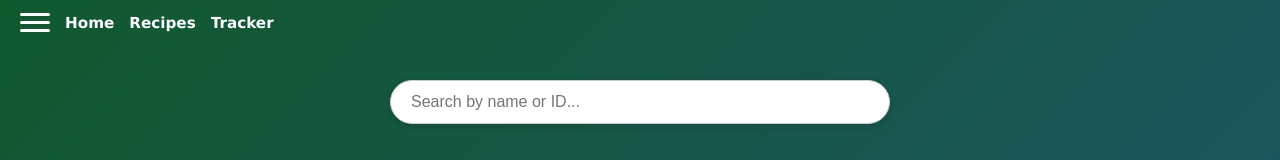
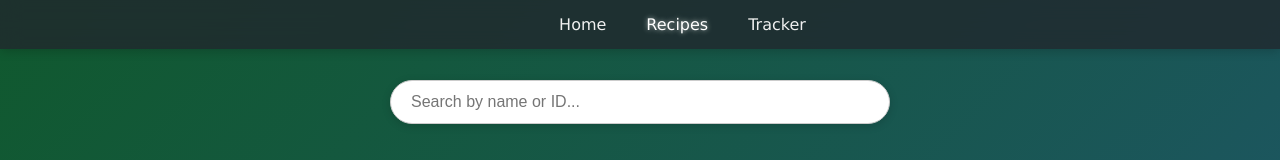
Before and after one commit to omercha/totk-recipe-guide, a React (Create React App) app in the folder core/: page /recipes in a window 1280 px wide. Shown: the top 160 px of the page. Built offline with nearby package versions, Linux system fonts and the light colour scheme.

Commit message:
Updated Header behaviour

```diff
--- a/core/src/App.js
+++ b/core/src/App.js
@@ -1,4 +1,5 @@
 // In your App.js
+import React, { useState, useEffect } from 'react';
 import { BrowserRouter as Router, Routes, Route } from 'react-router-dom';
 import Header from './components/Header'; // Assuming you have a Header component
 import Home from './pages/Home';
@@ -6,9 +7,30 @@ import Tracker from './pages/Tracker';
 import Recipes from './pages/Recipes';
 
 function App() {
+  const [isHeaderVisible, setHeaderVisible] = useState(true);
+  const [lastScrollY, setLastScrollY] = useState(0);
+
+  useEffect(() => {
+    const handleScroll = () => {
+      const currentScrollY = window.scrollY;
+      if (currentScrollY > lastScrollY && currentScrollY > 80) { // 80 is roughly header height
+        setHeaderVisible(false); // Scrolling down
+      } else {
+        setHeaderVisible(true); // Scrolling up
+      }
+      setLastScrollY(currentScrollY);
+    };
+
+    window.addEventListener('scroll', handleScroll, { passive: true });
+
+    return () => {
+      window.removeEventListener('scroll', handleScroll);
+    };
+  }, [lastScrollY]);
+
   return (
     <Router>
-      <Header />
+      <Header isVisible={isHeaderVisible} />
       <Routes>
         <Route path="/" element={<Home />} />
         <Route path="/tracker" element={<Tracker />} />
--- a/core/src/components/Header.css
+++ b/core/src/components/Header.css
@@ -1,22 +1,29 @@
 /* Header container styles*/
 .site-header {
-  display: flex;
-  align-items: center;
-  justify-content: space-between;
-  padding: 10px 20px;
-  background-color: transparent;
-  width: 100% ;
   position: fixed;
   top: 0;
   left: 0;
+  width: 100%;
+  background-color: rgba(33, 39, 46, 0.8);
+  backdrop-filter: blur(10px);
   z-index: 1000;
+  transition: top 0.3s ease-in-out;
+  box-shadow: 0 2px 10px rgba(0, 0, 0, 0.2);
 }
 
 /* Header content styles */
+.site-header.hidden {
+  top: -100px;
+}
+
 .header-content {
   display: flex;
+  justify-content: center;
   align-items: center;
   width: 100%;
+  padding: 15px 30px;
+  max-width: 1400px;
+  margin: 0 auto;
 }
 
 /* Navigation buttons container styles */
@@ -28,46 +35,16 @@
 
 /* Navigation links styles */
 .nav-buttons a {
-  color: #fff;
+  color: #f0f0f0;
   text-decoration: none;
-  font-weight: 600;
-  white-space: nowrap;
-  overflow: hidden;
-  text-overflow: ellipsis;
-  font-size: 0.95rem;
+  margin-left: 25px;
+  font-size: 1rem;
+  font-weight: 500;
+  transition: color 0.2s;
 }
 
-/* Navigation links hover effect */
-.nav-buttons a:hover {
-  color: #d6d6d6;
+.nav-buttons a:hover,
+.nav-buttons a.active {
+  color: #ffffff;
+  text-shadow: 0 0 5px rgba(255, 255, 255, 0.7);
 }
-
-/* Hamburger menu container styles */
-.hamburger-menu {
-  display: flex;
-  flex-direction: column;
-  justify-content: space-around;
-  width: 30px;
-  height: 25px;
-  background: transparent;
-  border: none;
-  cursor: pointer;
-  padding: 0;
-  box-sizing: border-box;
-  margin-right: 15px;
-}
-
-/* Hamburger menu bars (spans) styles */
-.hamburger-menu span {
-  display: block;
-  width: 100%;
-  height: 3px;
-  background-color: #fff;
-  border-radius: 2px;
-  transition: background-color 0.3s ease;
-}
-
-/* Hamburger menu bars hover effect */
-.hamburger-menu:hover span {
-  background-color: #a6a6a6;
-}
--- a/core/src/components/Header.js
+++ b/core/src/components/Header.js
@@ -1,15 +1,10 @@
 import "./Header.css";
 import { NavLink } from "react-router-dom";
 
-function Header() {
+function Header({ isVisible }) {
   return (
-    <header className="site-header">
+    <header className={`site-header ${isVisible ? '' : 'hidden'}`}>
       <div className="header-content">
-        <button className="hamburger-menu">
-          <span></span>
-          <span></span>
-          <span></span>
-        </button>
         <nav className="nav-buttons">
           <NavLink to="/">Home</NavLink>
           <NavLink to="/recipes">Recipes</NavLink>
--- a/core/src/components/RecipeList.css
+++ b/core/src/components/RecipeList.css
@@ -1,6 +1,6 @@
 .recipe-list {
   display: grid;
   grid-template-columns: repeat(auto-fill, minmax(250px, 1fr));
-  gap: 20px;
+  gap: 12px;
   padding: 80px 20px 20px;
 }
--- a/core/src/pages/Recipes.js
+++ b/core/src/pages/Recipes.js
@@ -44,7 +44,11 @@ function Recipes() {
               className="search-input"
             />
           </div>
-          <RecipeList recipes={filteredRecipes} />
+          {filteredRecipes.length > 0 ? (
+            <RecipeList recipes={filteredRecipes} />
+          ) : (
+            <div className="status-message">No results.</div>
+          )}
         </>
       )}
     </div>
```
